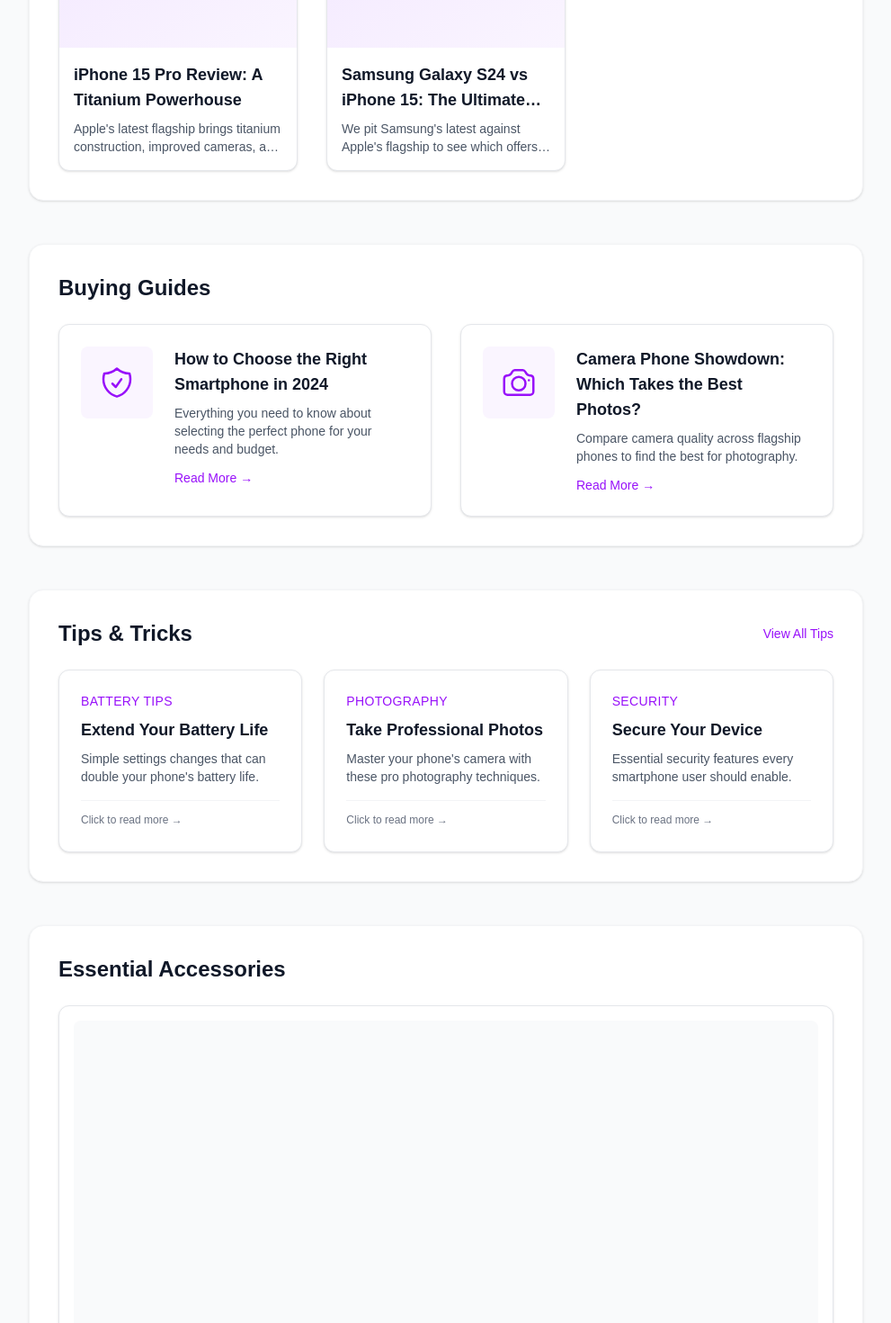
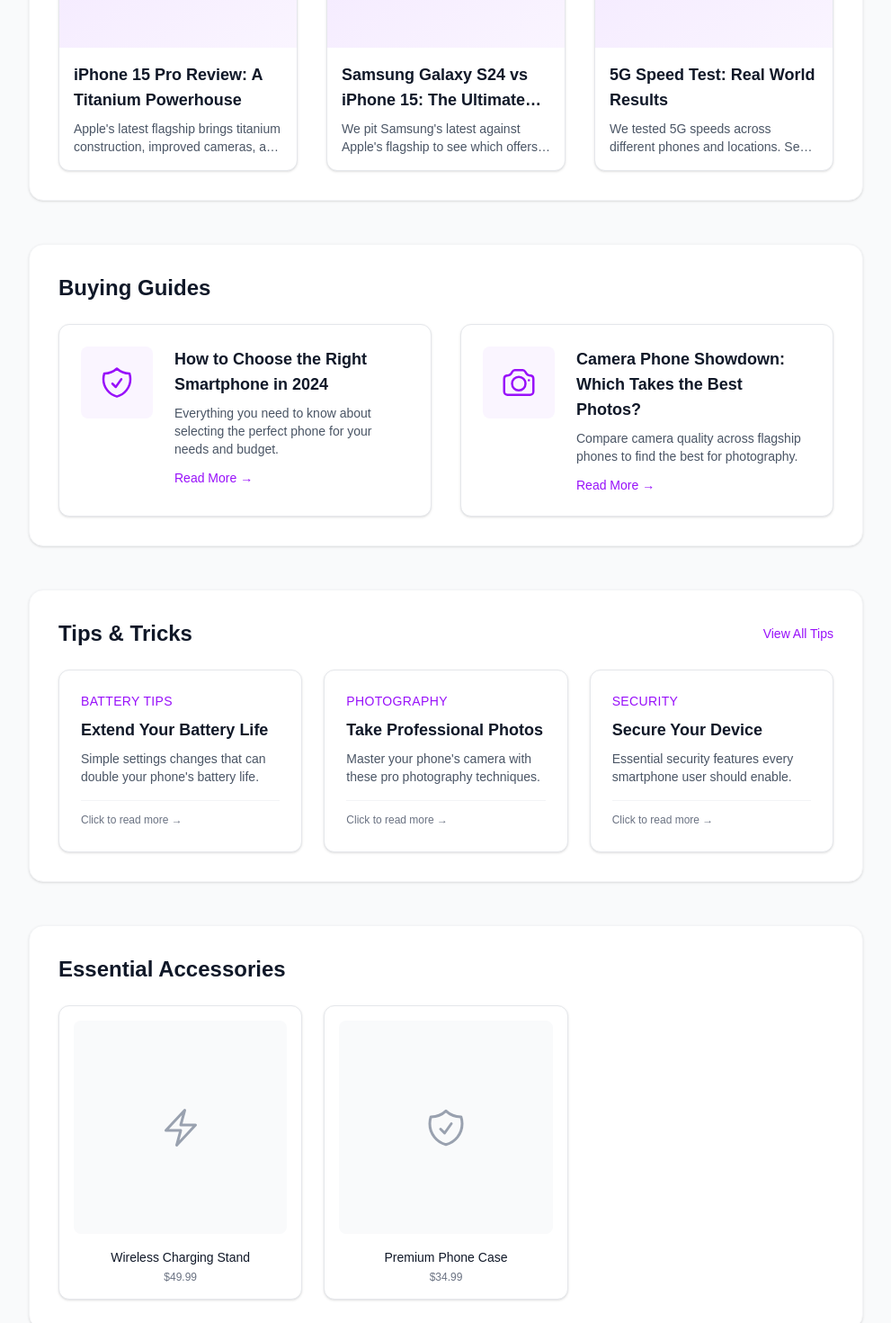
Before and after one commit to skukla/citisignal-nextjs, a Next.js app: page /phones in a window 1280 px wide. Shown: the part 1920-3390 px from the top of the page at 90% size, without its empty margins (288-1279 px from the left). Built offline with nearby package versions, Linux system fonts and the light colour scheme.

Commit message:
fix: Update phones page content and layout
- Add third tech review to match reference
- Update AccessoryGrid columns to match other content sections
- Maintain consistent grid layout across sections

```diff
--- a/src/components/ui/grids/AccessoryGrid.tsx
+++ b/src/components/ui/grids/AccessoryGrid.tsx
@@ -41,8 +41,9 @@ interface AccessoryGridProps {
 function AccessoryGrid({
   accessories,
   columns = {
-    sm: 2,
-    md: 4
+    sm: 1,
+    md: 2,
+    lg: 3
   },
   gap = 'md',
   className,
--- a/src/data/pages/phones.ts
+++ b/src/data/pages/phones.ts
@@ -244,6 +244,12 @@ export const phonesPageData = {
       title: 'Samsung Galaxy S24 vs iPhone 15: The Ultimate Comparison',
       description: 'We pit Samsung\'s latest against Apple\'s flagship to see which offers better value.',
       slug: 'samsung-s24-vs-iphone-15'
+    },
+    {
+      id: '3',
+      title: '5G Speed Test: Real World Results',
+      description: 'We tested 5G speeds across different phones and locations. See which devices offer the fastest connectivity.',
+      slug: '5g-speed-test-results'
     }
   ] as TechReview[],
 
```
